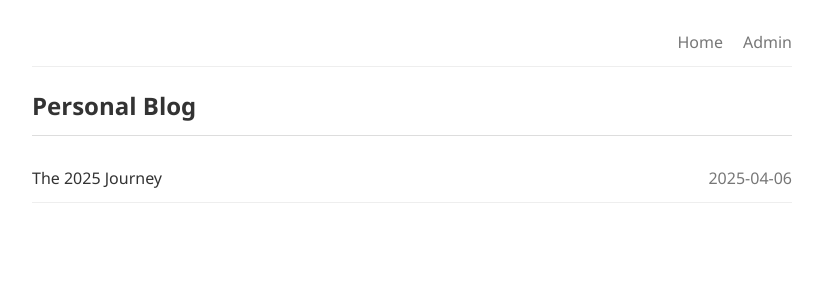
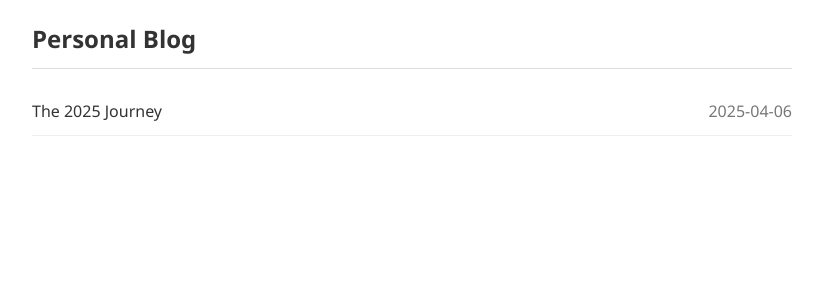
Before and after one commit to geraldsadya/personal_blog, a Flask app: page / in a window 1280 px wide. Shown: the top 300 px of the page, without its empty margins (228-1051 px from the left). Run offline with Flask 3, Linux system fonts and the light colour scheme.

Commit message:
Remove navigation links in favor of direct URL access

```diff
--- a/static/style.css
+++ b/static/style.css
@@ -17,26 +17,6 @@ body {
     max-width: 800px;
     margin: 0 auto;
     padding: 20px;
-}
-
-/* Navigation */
-.nav-links {
-    display: flex;
-    justify-content: flex-end;
-    padding: 10px 0;
-    margin-bottom: 20px;
-    border-bottom: 1px solid #eee;
-}
-
-.nav-links a {
-    margin-left: 20px;
-    color: #777;
-    text-decoration: none;
-}
-
-.nav-links a:hover {
-    color: #333;
-    text-decoration: underline;
 }
 
 /* Main content */
--- a/templates/base.html
+++ b/templates/base.html
@@ -8,11 +8,6 @@
 </head>
 <body>
     <div class="container">
-        <div class="nav-links">
-            <a href="{{ url_for('home') }}">Home</a>
-            <a href="{{ url_for('login') }}">Admin</a>
-        </div>
-
         {% with messages = get_flashed_messages(with_categories=true) %}
             {% if messages %}
                 <div class="flash-messages">
```
